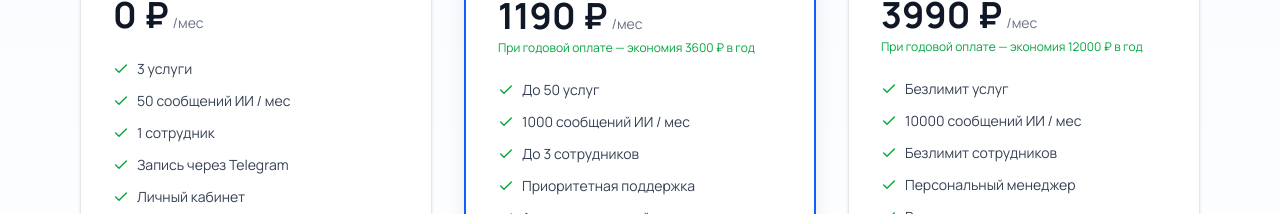
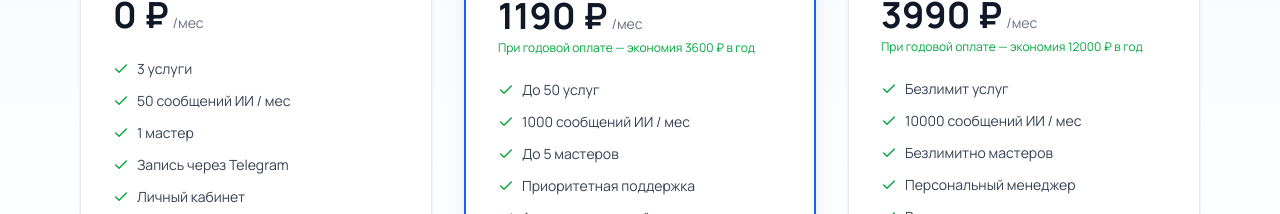
Before and after one commit to dimzes1985/telegram-mini-app, a Next.js app: page / in a window 1280 px wide. Shown: the part 4360-4574 px from the top of the page. Built offline with nearby package versions, Linux system fonts and the light colour scheme; a web font is replaced by a local one.

Commit message:
Plans: Pro up to 5 staff, Business unlimited; show staff limit on billing page and landing

```diff
--- a/src/app/admin/billing/page.tsx
+++ b/src/app/admin/billing/page.tsx
@@ -14,6 +14,7 @@ interface PlanInfo {
   price_monthly_rub: number;
   ai_messages_per_month: number;
   max_services: number | null;
+  max_staff?: number | null;
 }
 
 interface BillingStatus {
@@ -40,6 +41,7 @@ const FREE_PLAN: PlanInfo = {
   price_monthly_rub: 0,
   ai_messages_per_month: 50,
   max_services: 3,
+  max_staff: 1,
 };
 
 const SUBSCRIPTION_STATUS_LABELS: Record<string, string> = {
@@ -345,6 +347,16 @@ function BillingContent() {
                     <Check className="h-4 w-4 text-green-500" />
                     {plan.ai_messages_per_month.toLocaleString("ru-RU")} AI-сообщений в месяц
                   </li>
+                  {plan.max_staff !== undefined && (
+                    <li className="flex items-center gap-2">
+                      <Check className="h-4 w-4 text-green-500" />
+                      {plan.max_staff === null
+                        ? "Безлимитно мастеров"
+                        : plan.max_staff === 1
+                          ? "1 мастер"
+                          : `До ${plan.max_staff} мастеров`}
+                    </li>
+                  )}
                 </ul>
                 {isCurrent ? (
                   <Button variant="outline" disabled className="w-full">
--- a/src/app/api/billing/status/route.ts
+++ b/src/app/api/billing/status/route.ts
@@ -29,6 +29,7 @@ export async function GET() {
     price_monthly_rub: p.priceMonthlyRub,
     ai_messages_per_month: p.aiMessagesPerMonth,
     max_services: p.maxServices === Infinity ? null : p.maxServices,
+    max_staff: p.maxStaff === Infinity ? null : p.maxStaff,
   }));
 
   if (!isSupabaseConfigured()) {
--- a/src/app/page.tsx
+++ b/src/app/page.tsx
@@ -34,7 +34,7 @@ const PLANS = [
     features: [
       "3 услуги",
       "50 сообщений ИИ / мес",
-      "1 сотрудник",
+      "1 мастер",
       "Запись через Telegram",
       "Личный кабинет",
     ],
@@ -50,7 +50,7 @@ const PLANS = [
     features: [
       "До 50 услуг",
       "1000 сообщений ИИ / мес",
-      "До 3 сотрудников",
+      "До 5 мастеров",
       "Приоритетная поддержка",
       "Аналитика записей",
     ],
@@ -66,7 +66,7 @@ const PLANS = [
     features: [
       "Безлимит услуг",
       "10000 сообщений ИИ / мес",
-      "Безлимит сотрудников",
+      "Безлимитно мастеров",
       "Персональный менеджер",
       "Расширенная аналитика",
     ],
--- a/src/lib/plans.ts
+++ b/src/lib/plans.ts
@@ -24,7 +24,7 @@ export const PLANS: Record<Plan, PlanConfig> = {
     priceMonthlyRub: 1490,
     aiMessagesPerMonth: 1000,
     maxServices: 50,
-    maxStaff: 3,
+    maxStaff: 5,
   },
   business: {
     id: "business",
```
